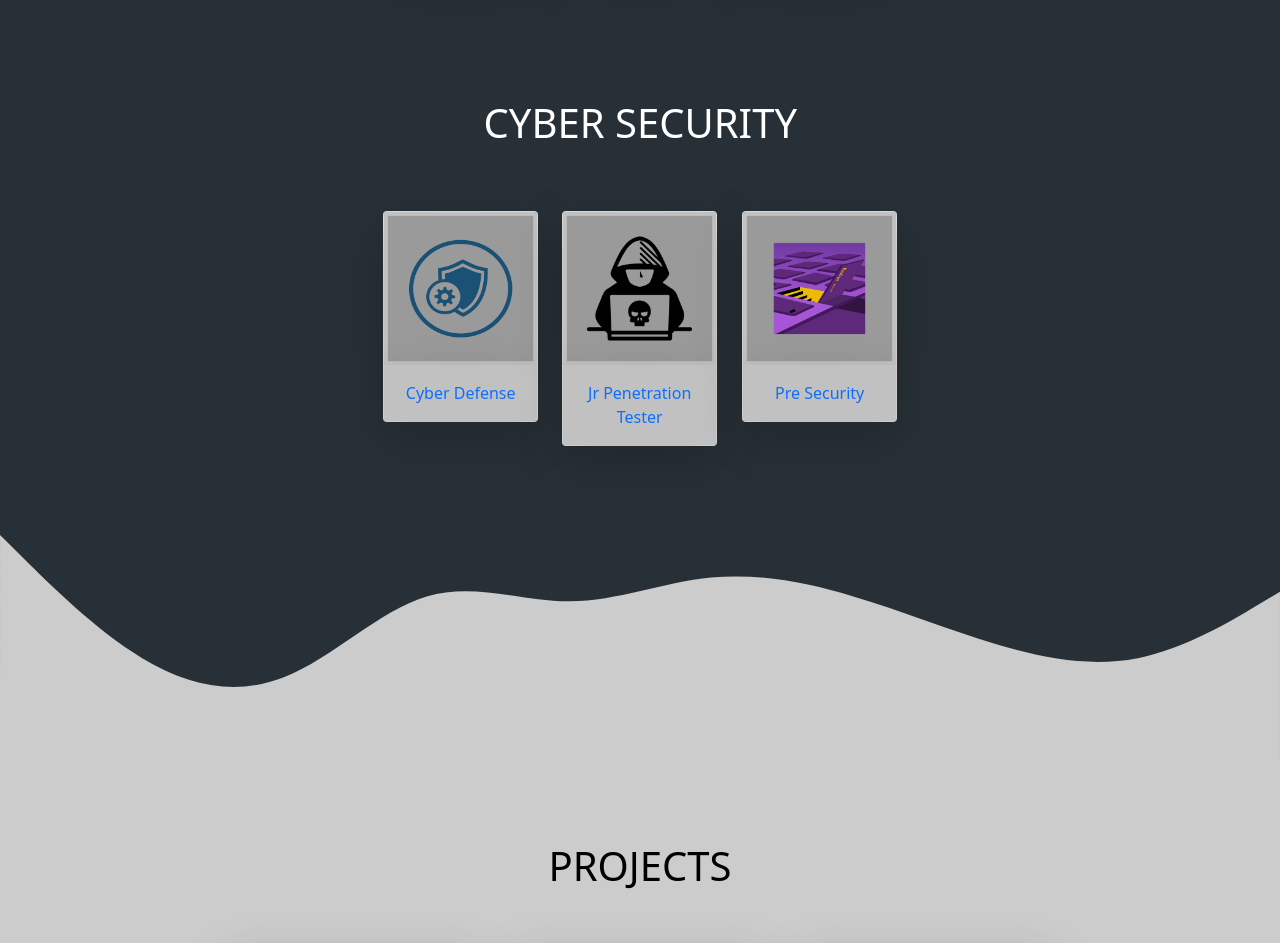
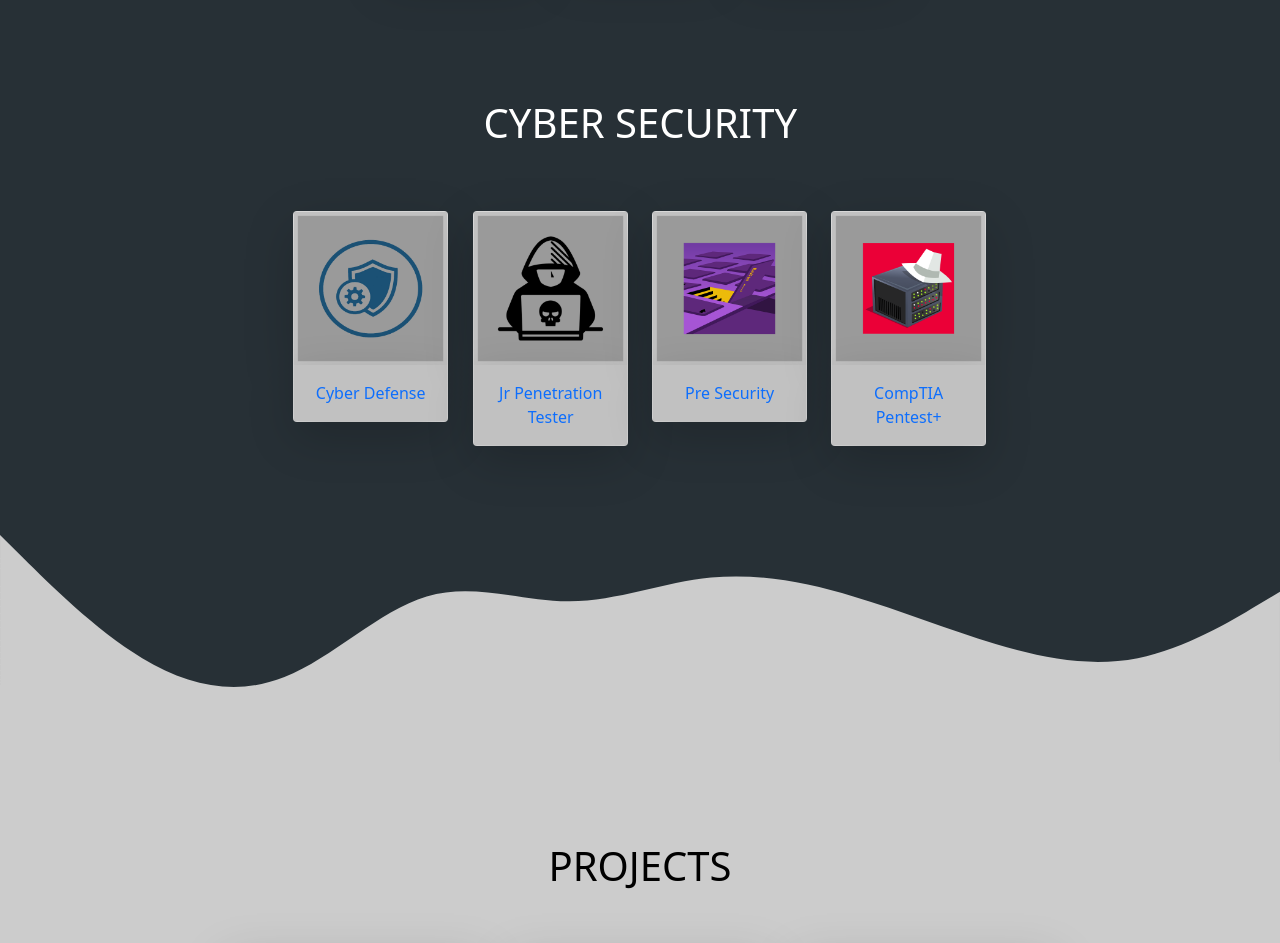
Before and after one commit to nieshakenzie/nieshakenzie.github.io, a plain HTML site: page index.html in a window 1280 px wide. Shown: the part 1729-2672 px from the top of the page. Drawn offline with nearby package versions, Linux system fonts and the light colour scheme.

Commit message:
Add files via upload

```diff
--- a/index.html
+++ b/index.html
@@ -191,6 +191,15 @@
               <div class="card-body shadow-lg" style="background-color: #c1c1c1;">
                 <a href="https://tryhackme-certificates.s3-eu-west-1.amazonaws.com/THM-VGMZSFIXJA.png"
                   class="text_link">Pre Security</a>
+              </div>
+            </div>
+          </div>
+          <div class="col-md-2 text-center" data-aos="flip-left">
+            <div class="card">
+              <img src="assets/Comp+.png" class="cartd-img-op shadow-lg " alt="Offensive">
+              <div class="card-body shadow-lg" style="background-color: #c1c1c1;">
+                <a href="https://tryhackme-certificates.s3-eu-west-1.amazonaws.com/THM-CK8LRB5UWR.png"
+                  class="text_link">CompTIA Pentest+</a>
               </div>
             </div>
           </div>
```
Also changed, not shown: assets/Comp+.png (added).
